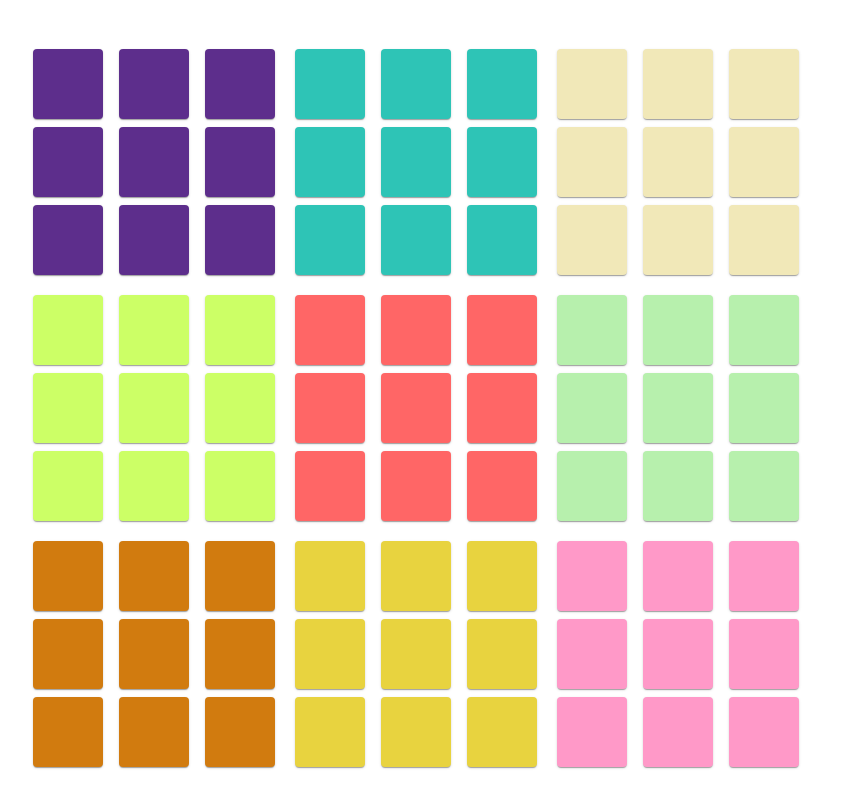
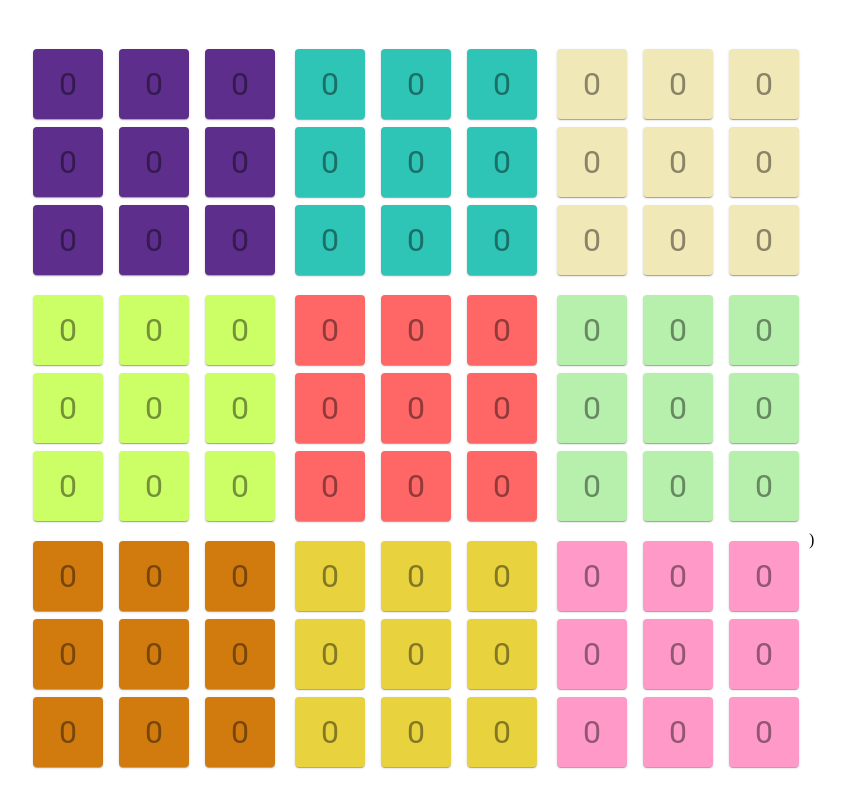
Before and after one commit to MattStaudinger/sudokuSolver, a React (Create React App) app: page / in a window 1280 px wide. Shown: the top 808 px of the page, without its empty margins (217-1062 px from the left). Built offline with nearby package versions, Linux system fonts and the light colour scheme.

Commit message:
first draft of making the input fields controlled

```diff
--- a/src/Components/Grid/Box.jsx
+++ b/src/Components/Grid/Box.jsx
@@ -39,8 +39,12 @@ const styles = theme => ({
 });
 
 class Box extends Component {
+
+
+
   render() {
-    const {classes, backgroundColor, handleInputChange, inputName} = this.props
+    const {classes, backgroundColor, handleInputChange, inputName, sudokuBoard} = this.props
+    // console.log(!!sudokuBoard ? sudokuBoard[inputName] : "wrong", "sudokuBoard[inputName] BOXES")
     return (
     <MuiThemeProvider theme={theme}>
 
@@ -53,6 +57,7 @@ class Box extends Component {
         <InputBase
           onChange={handleInputChange}
           name = {inputName}
+          value = {!!sudokuBoard ? sudokuBoard[inputName] : ""}
         >
 
         </InputBase>
--- a/src/Components/Grid/Grid3X3.jsx
+++ b/src/Components/Grid/Grid3X3.jsx
@@ -8,8 +8,13 @@ const styles = theme => ({
 });
 class Grid3X3 extends Component {
 
+
+
+
+
+
   render() {
-    const {backgroundColor, handleInputChange, BoxNumber} = this.props
+    const {backgroundColor, handleInputChange, boxNumber, getInputNameBasedOnCoordinate, sudokuBoard} = this.props
     return (
       <React.Fragment>
         <Grid container spacing={2} justify= "center">
@@ -17,8 +22,9 @@ class Grid3X3 extends Component {
             <Grid key={value} item>
               <Box
                 backgroundColor = {backgroundColor}
-                inputName = {`${BoxNumber}-0-${value}`}
+                inputName = {getInputNameBasedOnCoordinate(`${boxNumber}-0-${value}`)}
                 handleInputChange = {handleInputChange}
+                sudokuBoard = {sudokuBoard}
               />
             </Grid>
           ))}
@@ -29,8 +35,9 @@ class Grid3X3 extends Component {
             <Grid key={value} item>
               <Box
                 backgroundColor = {backgroundColor}
-                inputName = {`${BoxNumber}-1-${value}`}
+                inputName = {getInputNameBasedOnCoordinate(`${boxNumber}-1-${value}`)}
                 handleInputChange = {handleInputChange}
+                sudokuBoard = {sudokuBoard}
               />
             </Grid>
           ))}
@@ -41,8 +48,9 @@ class Grid3X3 extends Component {
             <Grid key={value} item>
               <Box
                 backgroundColor = {backgroundColor}
-                inputName = {`${BoxNumber}-2-${value}`}
+                inputName = {getInputNameBasedOnCoordinate(`${boxNumber}-2-${value}`)}
                 handleInputChange = {handleInputChange}
+                sudokuBoard = {sudokuBoard}
               />
             </Grid>
           ))}
--- a/src/Components/Grid/SudokuBoard.jsx
+++ b/src/Components/Grid/SudokuBoard.jsx
@@ -18,8 +18,38 @@ class SudokuBoard extends Component {
     super(props)
 
     this.state = {
+       sudokuBoard: null
 
     }
+  }
+
+  componentDidMount() {
+
+    const sudokuBoard = this.generateSudokuStates()
+    this.setState({
+      sudokuBoard
+    })
+  }
+
+
+
+  generateSudokuStates = () => {
+
+    let sudokuBoard = {}
+
+    for (let x = 1; x <= 9; x++) {
+      for (let y = 1; y <= 9; y++) {
+        sudokuBoard[`p${x}_${y}`] = 0
+      }
+    }
+
+    console.log(sudokuBoard, "sudokuBoard")
+
+    return sudokuBoard;
+
+
+
+
   }
 
   generateBackgroundColorValues = () => {
@@ -79,8 +109,11 @@ class SudokuBoard extends Component {
   }
 
 
-  encodePositionToCoordinates = (positionRAW) => {
+
+
+  translateRAWPositionToCoordinates = (positionRAW) => {
     try {
+
 
       const positionSplit = positionRAW.split("-");
 
@@ -90,9 +123,8 @@ class SudokuBoard extends Component {
 
       const cordX = this.getXCoordinate(grid, box)
       const cordY = this.getYCoordinate(grid, row)
-      return [cordX, cordY]
 
-
+      return {cordX, cordY};
     }
     catch (err) {
       console.log(err)
@@ -100,28 +132,54 @@ class SudokuBoard extends Component {
     }
   }
 
+  getInputNameBasedOnCoordinate = (positionRAW) => {
+
+    const {cordX, cordY} = this.translateRAWPositionToCoordinates(positionRAW)
+    const inputName = `p${cordX}_${cordY}`;
+    console.log(inputName, "inputName")
+    return inputName;
+  }
+
 
   handleInputChange = (event) => {
-    const {name: positionRAW} = event.target
-    const cordinates = this.encodePositionToCoordinates(positionRAW)
-    console.log(cordinates, "cordinates")
+    const {name, value} = event.target
+    console.log(name, value, "name, value,")
+
+    let sudokuBoardNew = {...this.state.sudokuBoard, name: value};
+    console.log(sudokuBoardNew, "sudokuBoardNew")
+    this.setState({
+      sudokuBoard: sudokuBoardNew
+    })
+
+  }
+
+
+  setCoordinateToSudokuArray = (coordinate) => {
+
+    let sudokuBoard = this.state.sudokuBoard
+
+
   }
 
 
   render() {
     const {classes} = this.props
+    const {sudokuBoard} = this.state
     return (
 
         <Grid container className ={classes.Grid3X3}>
-          {[0, 1, 2, 3, 4, 5, 6, 7, 8].map((value) => (
-            <Grid key={value} item className = {classes.grid3x3Item}>
+          {[0, 1, 2, 3, 4, 5, 6, 7, 8].map((boxNumber) => (
+            <Grid key={boxNumber} item className = {classes.grid3x3Item}>
               <Grid3X3
-                 backgroundColor = {this.generateBackgroundColorValues()[value]}
-                 BoxNumber = {value}
+                 backgroundColor = {this.generateBackgroundColorValues()[boxNumber]}
+                 boxNumber = {boxNumber}
                  handleInputChange = {this.handleInputChange}
+                 getInputNameBasedOnCoordinate = {this.getInputNameBasedOnCoordinate}
+                 sudokuBoard = {sudokuBoard}
               />
             </Grid>
           ))}
+          )
         </Grid>
 
     )
```
Also changed, not shown: src/Components/sudokuPresets.js (added, +57 -0 lines).
